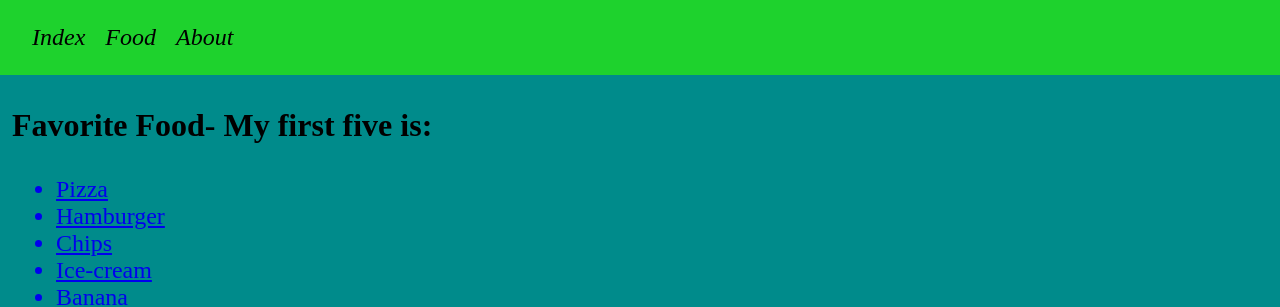
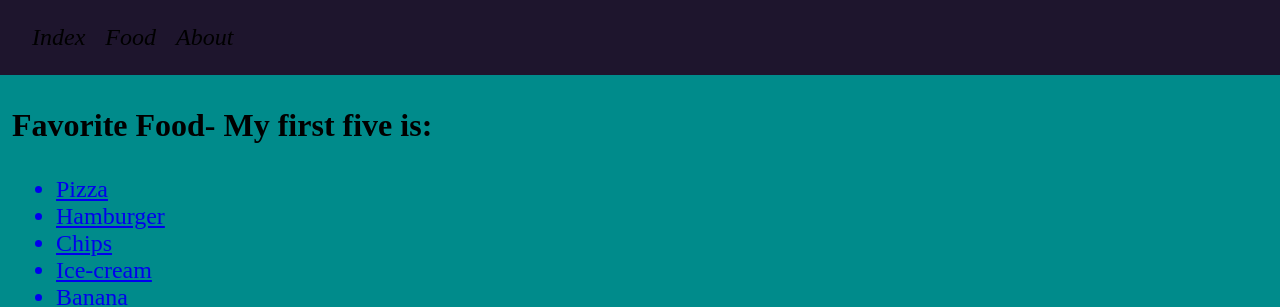
Before and after one commit to Kfirm1995/Kfirm1995.YAALAT-HEN.io, a plain HTML site: page index.html in a window 1280 px wide. Shown: the top 307 px of the page. Drawn offline with Linux system fonts and the light colour scheme.

Commit message:
Update index.html

```diff
--- a/index.html
+++ b/index.html
@@ -5,7 +5,7 @@
     <title>Favorite Food</title>
     <style>
         #top{
-            background-color: rgb(30, 210, 45);
+            background-color: rgb(30, 21, 45);
             font: oblique;
             padding: 24px;
             font-style: italic;
```
